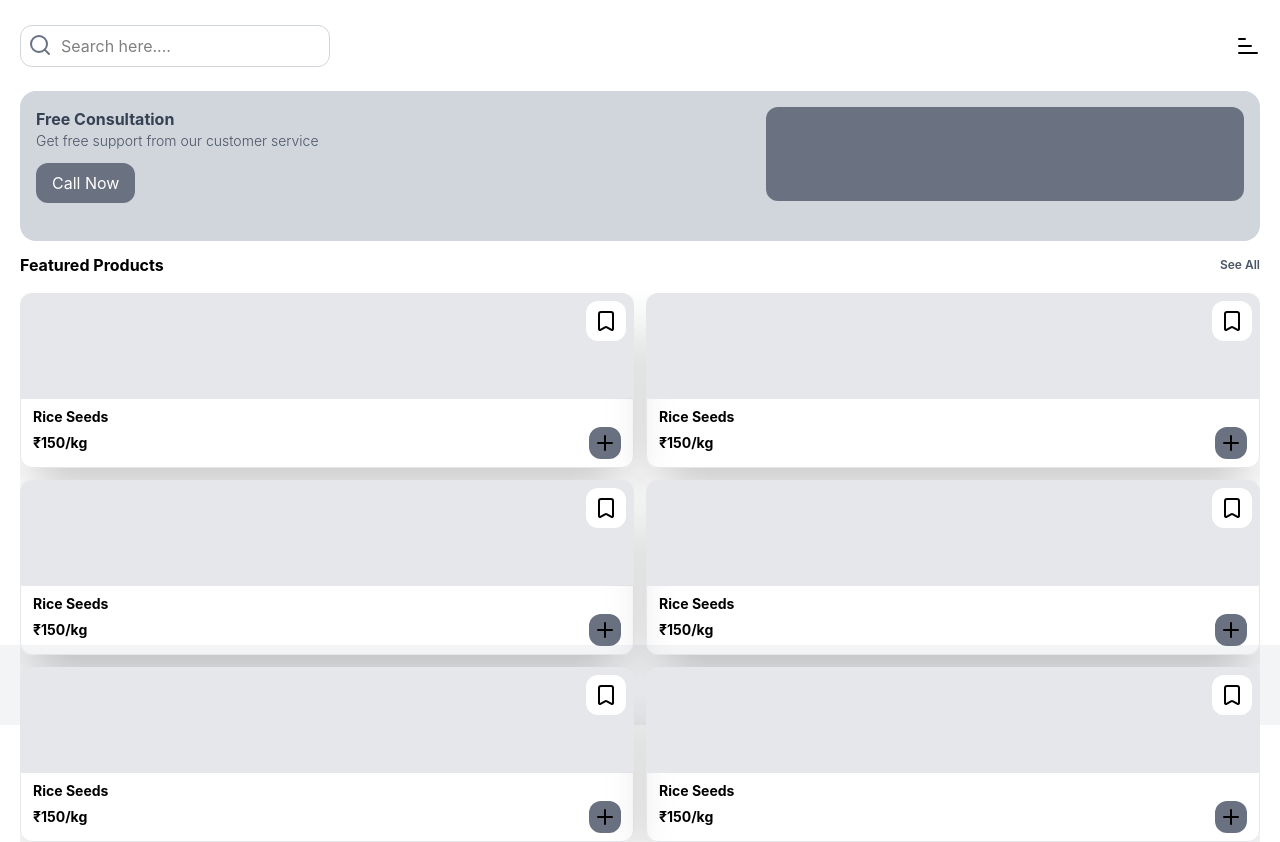
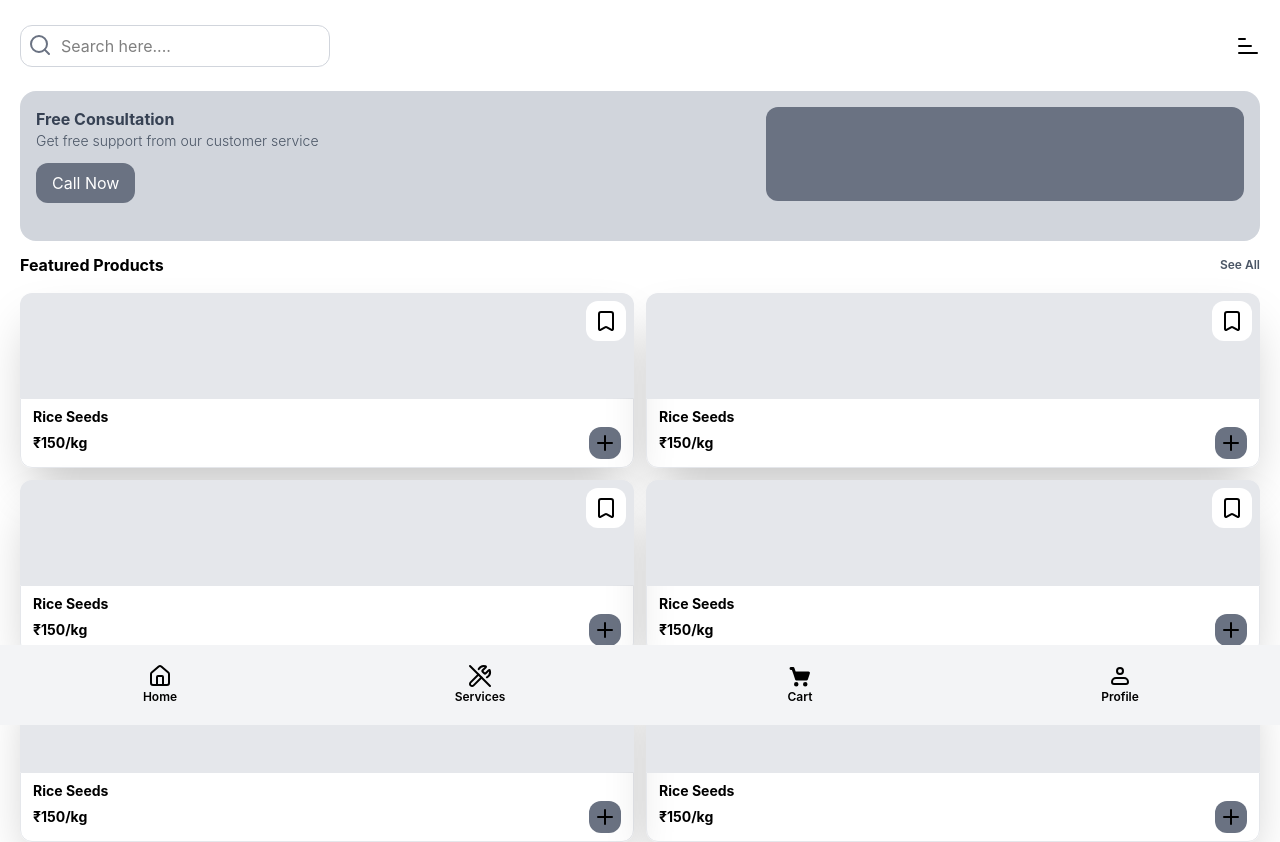
Before and after one commit to avi7yt/e-commerce-website, a website built with Vite: page index.html in a window 1280 px wide. Shown: the part 75-917 px from the top of the page. Built offline with nearby package versions, Linux system fonts and the light colour scheme.

Commit message:
add navbar

```diff
--- a/index.html
+++ b/index.html
@@ -53,7 +53,7 @@
             <h3 class="font-bold">Featured Products</h3>
             <span class="text-gray-600 hover:text-black font-semibold text-xs">See All</span>
           </div>
-          <div class="product-list grid grid-cols-2 gap-3 overflow-scroll">
+          <div class="product-list grid grid-cols-2 gap-3">
               <div class="product flex flex-col h-43.75 shadow-2xl rounded-xl">
                 <div class="thumbnail bg-gray-200 h-[60%] rounded-t-xl relative">
                   <div class="bookmark-icon p-2 rounded-xl bg-white absolute top-2 right-2">
@@ -153,8 +153,40 @@
           </div>
        </div>
     </main>
-    <nav class="h-[10vh] w-full bg-gray-100">
-
+    <nav class="h-[10vh] w-full bg-gray-100 fixed flex justify-around items-center">
+        <div class="home w-full items-center flex justify-center-center flex-col">
+          <div class="home-icon">
+            <svg xmlns="http://www.w3.org/2000/svg" width="24" height="24" viewBox="0 0 24 24" fill="none" stroke="currentColor" stroke-width="2" stroke-linecap="round" stroke-linejoin="round" class="lucide lucide-house preview-icon"><path d="M15 21v-8a1 1 0 0 0-1-1h-4a1 1 0 0 0-1 1v8"/><path d="M3 10a2 2 0 0 1 .709-1.528l7-6a2 2 0 0 1 2.582 0l7 6A2 2 0 0 1 21 10v9a2 2 0 0 1-2 2H5a2 2 0 0 1-2-2z"/></svg>
+          </div>
+          <span class="text-[12px] font-semibold">Home</span>
+        </div>
+        <div class="service w-full items-center flex justify-center-center flex-col">
+          <div class="service-icon">
+            <svg xmlns="http://www.w3.org/2000/svg" width="24" height="24" viewBox="0 0 24 24" fill="none" stroke="currentColor" stroke-width="2" stroke-linecap="round" stroke-linejoin="round" class="lucide lucide-wrench-off preview-icon"><path d="M10.747 5.093a6 6 0 0 1 6.841-2.882c.438.12.54.662.219.984L14.7 6.3a1 1 0 0 0 0 1.4l1.6 1.6a1 1 0 0 0 1.4 0l3.106-3.105c.32-.322.863-.22.983.218a6 6 0 0 1-2.882 6.842"/><path d="m13.5 13.5-7.88 7.88a1 1 0 0 1-2.999-3l7.88-7.88"/><path d="m2 2 20 20"/></svg>
+          </div>
+          <span class="text-[12px] font-semibold">Services</span>
+        </div>
+        <div class="cart w-full items-center flex justify-center-center flex-col">
+          <div class="cart-icon">
+            <svg xmlns="http://www.w3.org/2000/svg" width="24" height="24" viewBox="0 0 16 16">
+	<path d="M0 0h16v16H0z" fill="none" />
+	<path fill="currentColor" d="M5.5 12a1.5 1.5 0 1 1 0 3.001a1.5 1.5 0 0 1 0-3m6-.001a1.5 1.5 0 1 1 0 3.001a1.5 1.5 0 0 1 0-3M3.364 2.047l.151.017a1 1 0 0 1 .756.647l.813 2.29h8.529a1 1 0 0 1 .948 1.315l-1.333 4a1 1 0 0 1-.948.684H5.72c-.43 0-.813-.276-.95-.684l-1.2-3.603l-.956-2.692l-.649-.022a1 1 0 0 1 .069-1.998z" />
+</svg>
+          </div>
+          <span class="text-[12px] font-semibold">Cart</span>
+        </div>
+        <div class="profile w-full items-center flex justify-center-center flex-col">
+          <div class="profile-icon">
+            <svg xmlns="http://www.w3.org/2000/svg" width="24" height="24" viewBox="0 0 24 24">
+	<path d="M0 0h24v24H0z" fill="none" />
+	<g fill="none" stroke="currentColor" stroke-width="2">
+		<path stroke-linejoin="round" d="M4 18a4 4 0 0 1 4-4h8a4 4 0 0 1 4 4a2 2 0 0 1-2 2H6a2 2 0 0 1-2-2Z" />
+		<circle cx="12" cy="7" r="3" />
+	</g>
+</svg>
+          </div>
+          <span class="text-[12px] font-semibold">Profile</span>
+        </div>
     </nav>
 </body>
 </html>
```
